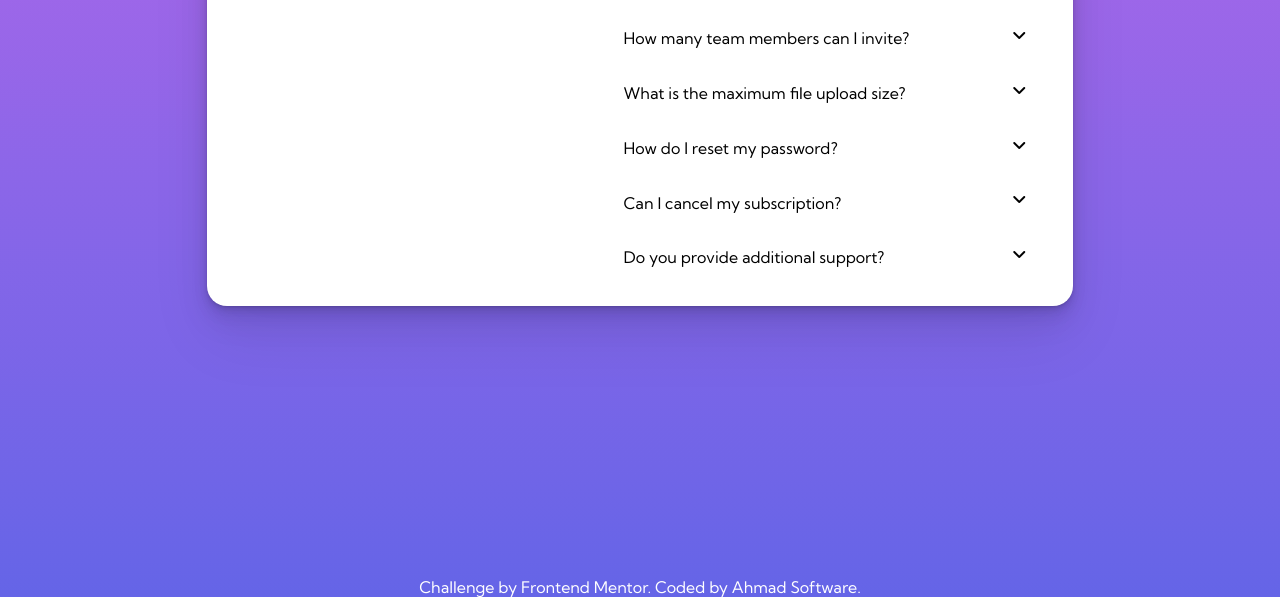
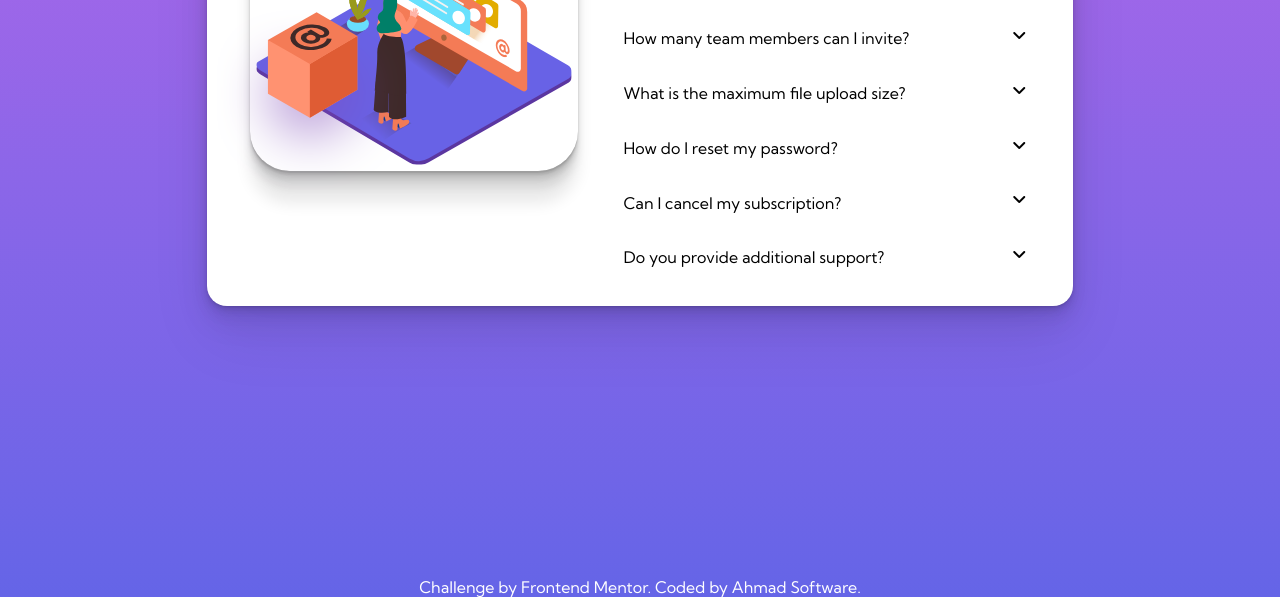
Before and after one commit to Ahmad-Div/FAQ-JS-Ahmad-Software, a plain HTML site: page index.html in a window 1280 px wide. Shown: the part 203-800 px from the top of the page. Drawn offline with Linux system fonts and the light colour scheme; a web font is replaced by a local one.

Commit message:
Update index.html

```diff
--- a/index.html
+++ b/index.html
@@ -6,7 +6,7 @@
   <meta name="viewport" content="width=device-width, initial-scale=1.0">
   <!-- displays site properly based on user's device -->
 
-  <link rel="icon" type="image/png" sizes="32x32" href="./images/favicon-32x32.png">
+  <link rel="icon" type="image/png" sizes="32x32" href="favicon-32x32.png">
 
   <title>Frontend Mentor | FAQ Accordion Card</title>
   <link rel="stylesheet" href="https://cdnjs.cloudflare.com/ajax/libs/font-awesome/6.1.1/css/all.min.css">
@@ -23,10 +23,10 @@
       <div class="card">
 
         <div class="img-part">
-          <img id="img" src="images/illustration-woman-online-desktop.svg" alt="">
+          <img id="img" src="illustration-woman-online-desktop.svg" alt="">
 
           <div id="box-img">
-            <img src="images/illustration-box-desktop.svg" alt="">
+            <img src="illustration-box-desktop.svg" alt="">
           </div>
 
         </div>
```
